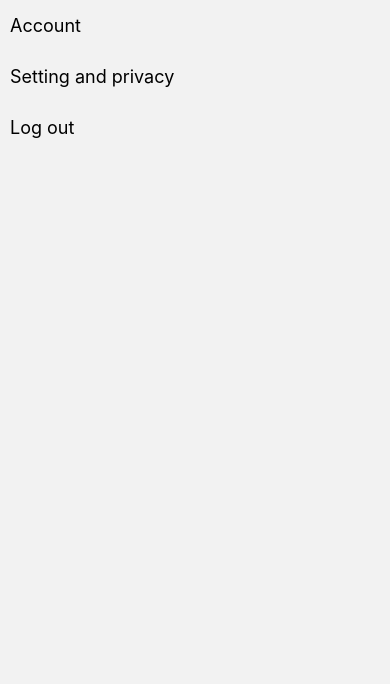
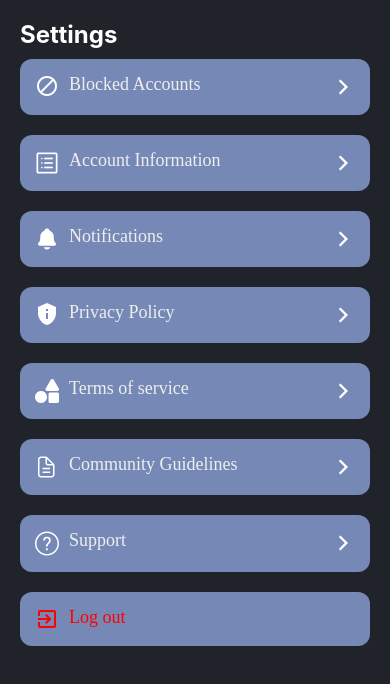
Before and after one commit to olawale-o/hello_native, a React Native app: screen /Settings in a window 390 px wide. Shown: the top 684 px of the page. Built offline with nearby package versions, Linux system fonts and the light colour scheme; no server answers.

Commit message:
Modify Settings stack

```diff
--- a/pages/Setting/SettingList.js
+++ b/pages/Setting/SettingList.js
@@ -3,23 +3,24 @@ import {useDispatch} from 'react-redux';
 import {
   Pressable,
   View,
-  FlatList,
   StyleSheet,
   Text,
   Modal,
   Alert,
+  TouchableOpacity,
+  ScrollView,
 } from 'react-native';
+import Ionicons from 'react-native-vector-icons/Ionicons';
+import MaterialIcons from 'react-native-vector-icons/MaterialIcons';
+import SimpleLineIcons from 'react-native-vector-icons/SimpleLineIcons';
+import FontAwesome5 from 'react-native-vector-icons/FontAwesome5';
+import AntDesign from 'react-native-vector-icons/AntDesign';
 import {auth} from '../../firebase';
 import {authLogout, authLoading} from '../../redux/auth/action_creators';
 
-const SettingList = () => {
+const SettingList = ({navigation}) => {
   const dispatch = useDispatch();
   const [modalVisible, setModalVisible] = useState(false);
-  const data = [
-    {name: 'Account', action: () => {}},
-    {name: 'Setting and privacy', action: () => {}},
-    {name: 'Log out', action: () => setModalVisible(true)},
-  ];
   const logOut = () => {
     dispatch(authLoading());
     auth.signOut();
@@ -28,6 +29,7 @@ const SettingList = () => {
   };
   return (
     <View style={styles.container}>
+      <Text style={styles.pageTitle}>Settings</Text>
       <Modal
         animationType="slide"
         transparent={true}
@@ -54,14 +56,63 @@ const SettingList = () => {
           </View>
         </View>
       </Modal>
-      <FlatList
-        data={data}
-        renderItem={({item}) => (
-          <Pressable style={styles.button} onPress={item.action}>
-            <Text style={styles.text}>{item.name}</Text>
-          </Pressable>
-        )}
-      />
+      <ScrollView>
+        <TouchableOpacity style={styles.button} onPress={() => {}}>
+          <View style={styles.buttonContentLeft}>
+            <MaterialIcons name="block" size={24} color="white" style={{marginRight: 10}} />
+            <Text style={styles.text}>Blocked Accounts</Text>
+          </View>
+          <Ionicons name="ios-chevron-forward-sharp" size={24} color="white" />
+        </TouchableOpacity>
+        <TouchableOpacity style={styles.button} onPress={() => {}}>
+          <View style={styles.buttonContentLeft}>
+            <AntDesign name="profile" size={24} color="white" style={{marginRight: 10}} />
+            <Text style={styles.text}>Account Information</Text>
+          </View>
+          <Ionicons name="ios-chevron-forward-sharp" size={24} color="white" />
+        </TouchableOpacity>
+        <TouchableOpacity style={styles.button} onPress={() => navigation.push('Notifications')}>
+          <View style={styles.buttonContentLeft}>
+            <Ionicons name="ios-notifications" size={24} color="white" style={{marginRight: 10}} />
+            <Text style={styles.text}>Notifications</Text>
+          </View>
+          <Ionicons name="ios-chevron-forward-sharp" size={24} color="white" />
+        </TouchableOpacity>
+        <TouchableOpacity style={styles.button} onPress={() => {}}>
+          <View style={styles.buttonContentLeft}>
+            <MaterialIcons name="privacy-tip" size={24} color="white" style={{marginRight: 10}} />
+            <Text style={styles.text}>Privacy Policy</Text>
+          </View>
+          <Ionicons name="ios-chevron-forward-sharp" size={24} color="white" />
+        </TouchableOpacity>
+        <TouchableOpacity style={styles.button} onPress={() => {}}>
+          <View style={styles.buttonContentLeft}>
+            <FontAwesome5 name="shapes" size={24} color="white" style={{marginRight: 10}} />
+            <Text style={styles.text}>Terms of service</Text>
+          </View>
+          <Ionicons name="ios-chevron-forward-sharp" size={24} color="white" />
+        </TouchableOpacity>
+        <TouchableOpacity style={styles.button} onPress={() => {}}>
+          <View style={styles.buttonContentLeft}>
+            <Ionicons name="document-text-outline" size={24} color="white" style={{marginRight: 10}} />
+            <Text style={styles.text}>Community Guidelines</Text>
+          </View>
+          <Ionicons name="ios-chevron-forward-sharp" size={24} color="white" />
+        </TouchableOpacity>
+        <TouchableOpacity style={styles.button} onPress={() => {}}>
+          <View style={styles.buttonContentLeft}>
+            <SimpleLineIcons name="question" size={24} color="white" style={{marginRight: 10}} />
+            <Text style={styles.text}>Support</Text>
+          </View>
+          <Ionicons name="ios-chevron-forward-sharp" size={24} color="white" />
+        </TouchableOpacity>
+        <TouchableOpacity style={styles.button} onPress={() => {}}>
+          <View style={styles.buttonContentLeft}>
+            <MaterialIcons name="exit-to-app" size={24} color="red" style={{marginRight: 10}} />
+            <Text style={[styles.text, {color: 'red'}]}>Log out</Text>
+          </View>
+        </TouchableOpacity>
+      </ScrollView>
     </View>
   );
 };
@@ -69,16 +120,33 @@ const SettingList = () => {
 const styles = StyleSheet.create({
   container: {
     flex: 1,
-    paddingBottom: 10,
+    padding: 20,
+    backgroundColor: '#20232a',
+  },
+
+  pageTitle: {
+    fontSize: 24,
+    fontWeight: 'bold',
+    color: '#fff',
   },
 
   button: {
-    padding: 10,
-    marginVertical: 5,
+    padding: 15,
+    marginVertical: 10,
+    backgroundColor: '#7689B6',
+    borderRadius: 12,
+    flexDirection: 'row',
+    justifyContent: 'space-between',
   },
 
   text: {
     fontSize: 18,
+    color: '#eee',
+    fontFamily: 'Oxygen-Bold',
+  },
+
+  buttonContentLeft: {
+    flexDirection: 'row',
   },
 
   modalView: {
--- a/pages/Setting/Settings.js
+++ b/pages/Setting/Settings.js
@@ -2,6 +2,7 @@ import React from 'react';
 import {createStackNavigator} from '@react-navigation/stack';
 import Profile from './Profile';
 import SettingList from './SettingList';
+import Notifications from './Notification';
 
 const SettingsStack = createStackNavigator();
 
@@ -9,6 +10,15 @@ const Settings = () => {
   const optionsStyle = {
     headerShown: false,
   };
+  const notificationStyle = {
+    headerTitleAlign: 'center',
+    headerStyle: {
+      backgroundColor: '#20232a',
+      elevation: 0,
+    },
+    headerTintColor: '#fff',
+    title: 'Notifications',
+  }
   return (
     <SettingsStack.Navigator>
       <SettingsStack.Screen
@@ -16,6 +26,11 @@ const Settings = () => {
         component={SettingList}
         options={optionsStyle}
       />
+      <SettingsStack.Screen
+        name="Notifications"
+        component={Notifications}
+        options={notificationStyle}
+      />
       <SettingsStack.Screen name="Profile" component={Profile} />
     </SettingsStack.Navigator>
   );
```
